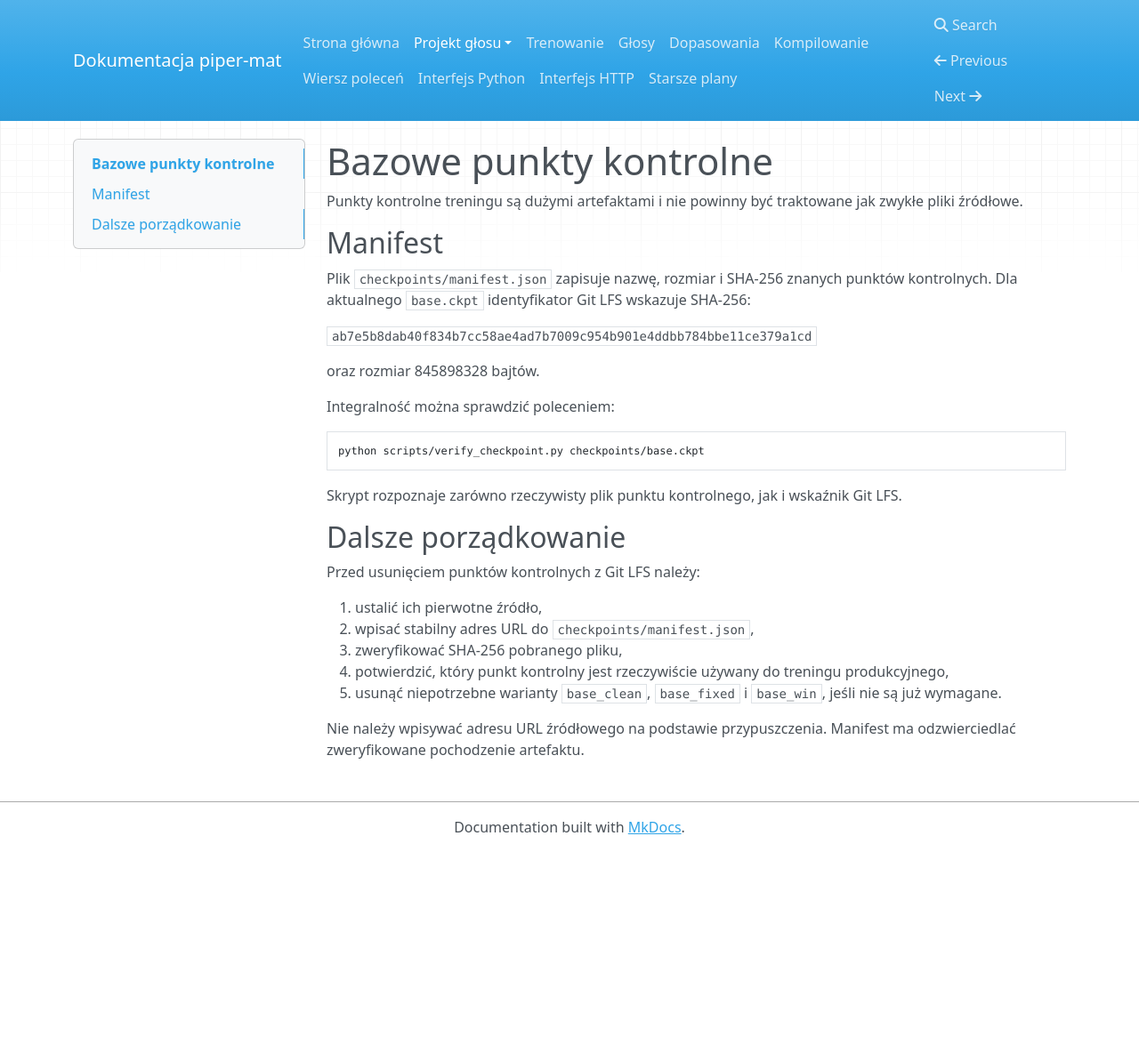
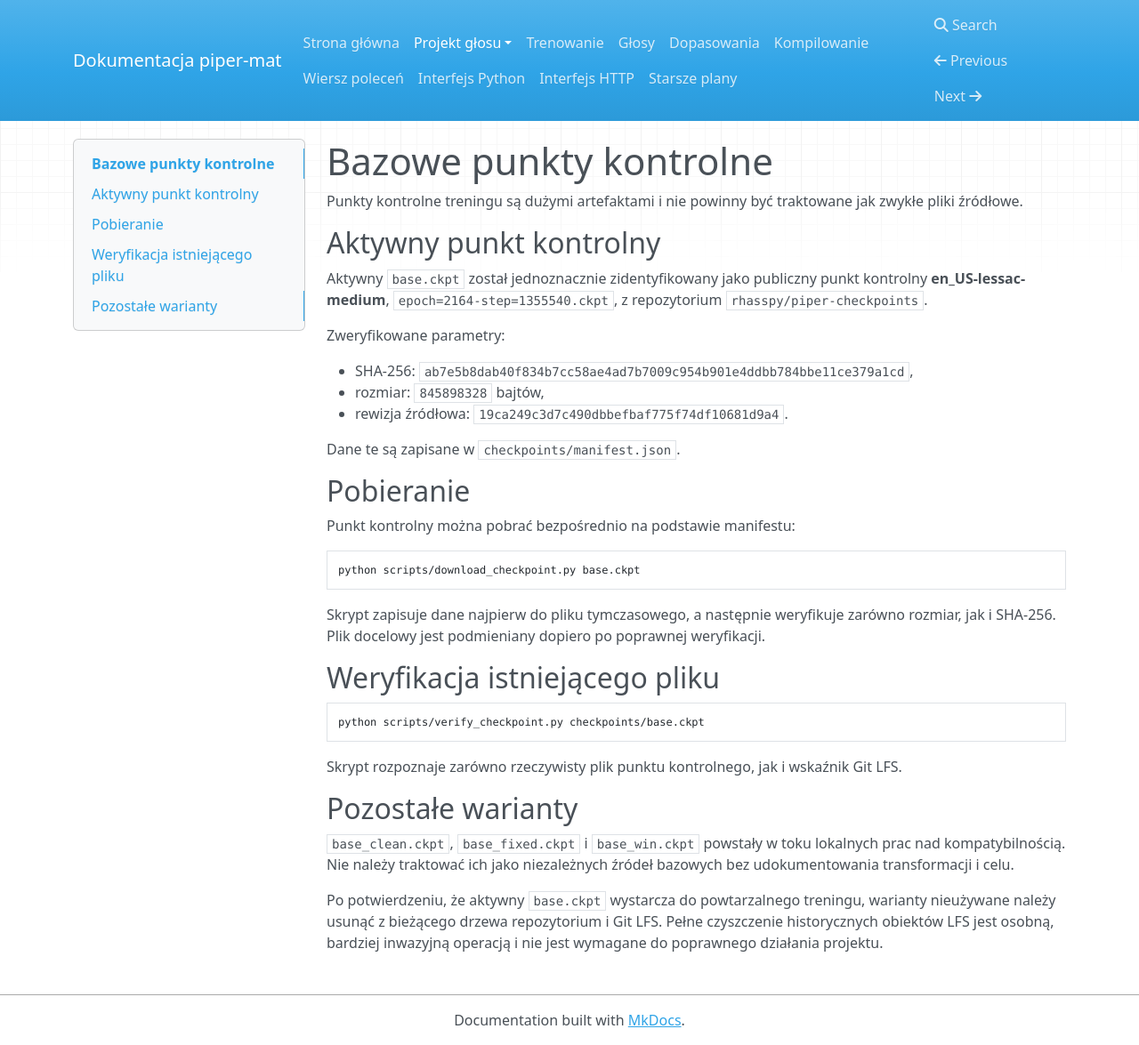
Before and after one commit to MatPomGit/piper-mat, an MkDocs documentation site: the page built from docs/CHECKPOINTS.md, in a window 1280 px wide and 1175 px high. Shown: the whole window at 89% size. Built offline with MkDocs 1.6.1, drawn with Linux system fonts in a browser that asks for light colours; nearby versions of some CDN libraries.

Commit message:
Document verified Lessac checkpoint source

````diff
--- a/docs/CHECKPOINTS.md
+++ b/docs/CHECKPOINTS.md
@@ -2,15 +2,29 @@
 
 Punkty kontrolne treningu są dużymi artefaktami i nie powinny być traktowane jak zwykłe pliki źródłowe.
 
-## Manifest
+## Aktywny punkt kontrolny
 
-Plik `checkpoints/manifest.json` zapisuje nazwę, rozmiar i SHA-256 znanych punktów kontrolnych. Dla aktualnego `base.ckpt` identyfikator Git LFS wskazuje SHA-256:
+Aktywny `base.ckpt` został jednoznacznie zidentyfikowany jako publiczny punkt kontrolny **en_US-lessac-medium**, `epoch=2164-step=1355540.ckpt`, z repozytorium `rhasspy/piper-checkpoints`.
 
-`ab7e5b8dab40f834b7cc58ae4ad7b7009c954b901e4ddbb784bbe11ce379a1cd`
+Zweryfikowane parametry:
 
-oraz rozmiar 845898328 bajtów.
+- SHA-256: `ab7e5b8dab40f834b7cc58ae4ad7b7009c954b901e4ddbb784bbe11ce379a1cd`,
+- rozmiar: `845898328` bajtów,
+- rewizja źródłowa: `19ca249c3d7c490dbbefbaf775f74df10681d9a4`.
 
-Integralność można sprawdzić poleceniem:
+Dane te są zapisane w `checkpoints/manifest.json`.
+
+## Pobieranie
+
+Punkt kontrolny można pobrać bezpośrednio na podstawie manifestu:
+
+```bash
+python scripts/download_checkpoint.py base.ckpt
+```
+
+Skrypt zapisuje dane najpierw do pliku tymczasowego, a następnie weryfikuje zarówno rozmiar, jak i SHA-256. Plik docelowy jest podmieniany dopiero po poprawnej weryfikacji.
+
+## Weryfikacja istniejącego pliku
 
 ```bash
 python scripts/verify_checkpoint.py checkpoints/base.ckpt
@@ -18,14 +32,8 @@ python scripts/verify_checkpoint.py checkpoints/base.ckpt
 
 Skrypt rozpoznaje zarówno rzeczywisty plik punktu kontrolnego, jak i wskaźnik Git LFS.
 
-## Dalsze porządkowanie
+## Pozostałe warianty
 
-Przed usunięciem punktów kontrolnych z Git LFS należy:
+`base_clean.ckpt`, `base_fixed.ckpt` i `base_win.ckpt` powstały w toku lokalnych prac nad kompatybilnością. Nie należy traktować ich jako niezależnych źródeł bazowych bez udokumentowania transformacji i celu.
 
-1. ustalić ich pierwotne źródło,
-2. wpisać stabilny adres URL do `checkpoints/manifest.json`,
-3. zweryfikować SHA-256 pobranego pliku,
-4. potwierdzić, który punkt kontrolny jest rzeczywiście używany do treningu produkcyjnego,
-5. usunąć niepotrzebne warianty `base_clean`, `base_fixed` i `base_win`, jeśli nie są już wymagane.
-
-Nie należy wpisywać adresu URL źródłowego na podstawie przypuszczenia. Manifest ma odzwierciedlać zweryfikowane pochodzenie artefaktu.
+Po potwierdzeniu, że aktywny `base.ckpt` wystarcza do powtarzalnego treningu, warianty nieużywane należy usunąć z bieżącego drzewa repozytorium i Git LFS. Pełne czyszczenie historycznych obiektów LFS jest osobną, bardziej inwazyjną operacją i nie jest wymagane do poprawnego działania projektu.
````
